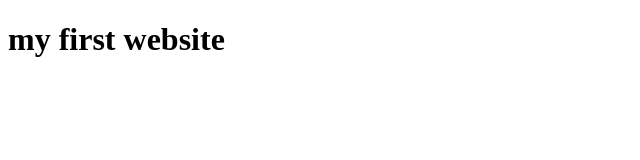
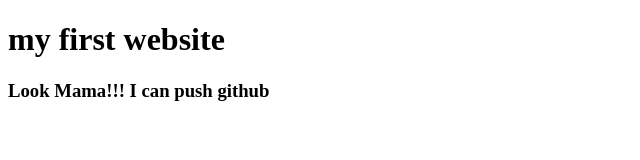
Before and after one commit to mhkhanju/Dynamic-website, a plain HTML site: page index.html in a window 1280 px wide. Shown: the whole page, without its empty margins (0-640 px from the left). Drawn offline with Linux system fonts and the light colour scheme.

Commit message:
learned github

```diff
--- a/index.html
+++ b/index.html
@@ -8,5 +8,6 @@
 </head>
 <body>
     <h1>my first website</h1>
+    <h3>Look Mama!!! I can push github</h3>
 </body>
 </html>
```
